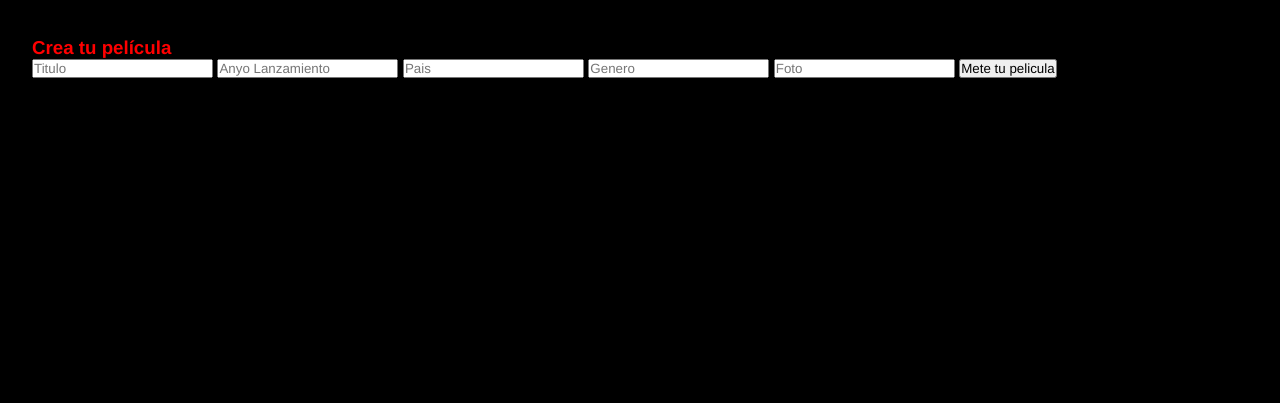
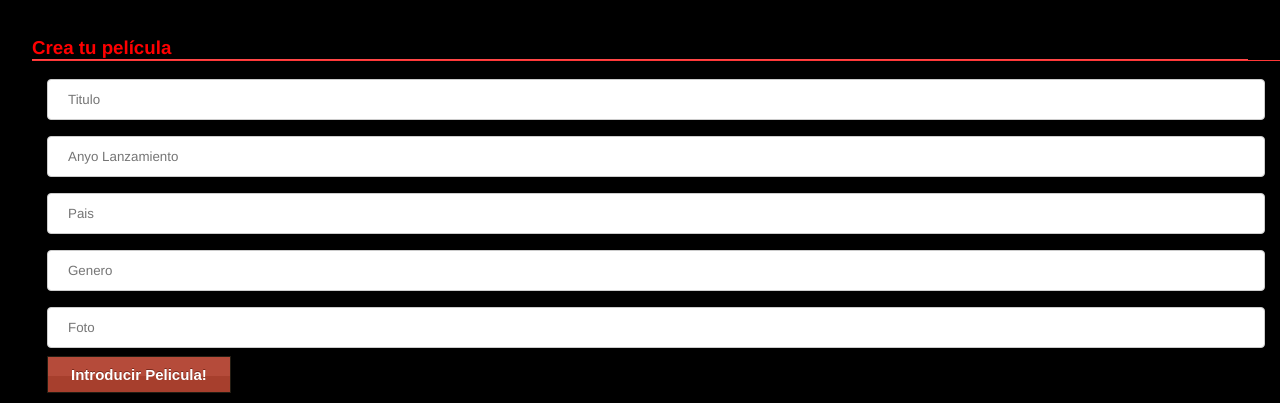
Before and after one commit to jhurtado96/miniProjectIMDB, a plain HTML site: page index.html in a window 1280 px wide. Shown: the part 719-1122 px from the top of the page. Before the commit the page ends 800 px from the top, so only its background shows below. Drawn offline with nearby package versions, Linux system fonts and the light colour scheme.

Commit message:
endedCommit

```diff
--- a/css/styles.css
+++ b/css/styles.css
@@ -73,7 +73,7 @@ form{
 	position: absolute;
 	padding:10px 15px;
 	display: flex;
-	right: -100px;
+
 }
 form #submit{
 	display: none;
@@ -237,3 +237,37 @@ footer div p{
 	padding: 10px 15px;
 	text-align: justify;
 }
+
+
+
+.myButton {
+	box-shadow:inset 0px 34px 0px -15px #b54b3a;
+	background-color:#a73f2d;
+	border:1px solid #241d13;
+	display:inline-block;
+	cursor:pointer;
+	color:#ffffff;
+	font-family:Arial;
+	font-size:15px;
+	font-weight:bold;
+	padding:9px 23px;
+	text-decoration:none;
+	text-shadow:0px -1px 0px #7a2a1d;
+}
+.myButton:hover {
+	background-color:#b34332;
+}
+.myButton:active {
+	position:relative;
+	top:1px;
+}
+
+input[type=text], select {
+	width: 100%;
+	padding: 12px 20px;
+	margin: 8px 0;
+	display: inline-block;
+	border: 1px solid #ccc;
+	border-radius: 4px;
+	box-sizing: border-box;
+  }
--- a/index.html
+++ b/index.html
@@ -12,7 +12,7 @@
 <body>
     <header>
 		<nav>
-		<div class="logo"><a href="/"><img src="" alt="">GoldenCinema.io</a></div>
+		<div class="logo"><a href="/"><img src="" alt="">HURTFLIX</a></div>
 			<ul>
 				<li><a href="/"><i class="fa fa-home" aria-hidden="true"></i> Inicio</a></li>
 				<li><a href="#">Categorias</a>
@@ -85,13 +85,17 @@
 		</div>
 	</div>
 	<section id=ocultar><h1 style="color: red;">Crea tu película</h1></section>
+	<footer>
 	<section id="ocultar">
+		<form style="display: inline-block;">
 		<input id="tit" type="text" placeholder="Titulo">
 		<input id="ano" type="text" placeholder="Anyo Lanzamiento">
 		<input id="pais" type="text" placeholder="Pais">
 		<input id="gen" type="text" placeholder="Genero">
 		<input id="imagencita" type="text" placeholder="Foto">
-		<button type="button" id="meterPeli">Mete tu pelicula</button>
+		<a class="myButton" type="button" onclick="mostrarLanuevaPelicula()" id="meterPeli">Introducir Pelicula!</a>
+		</form>
+</footer>
 	</section>
 
 
--- a/jqueryIMDB.js
+++ b/jqueryIMDB.js
@@ -118,7 +118,7 @@ var Movie = /** @class */ (function () {
     };
 
     Movie.prototype.stringDatosPelicula = function () {
-        let datosPeli ="- "+ this.nationality + "<br>" + "- "+ this.plataform + "<br>" + "- "+ this.releaseYear
+        let datosPeli ="- "+ this.nationality + "<br>" + "- "+ this.genre + "<br>" + "- "+ this.releaseYear
         return datosPeli
     }
 
@@ -273,13 +273,7 @@ var writer1 = new Professional("Stephen King", 53, "Masculino", 98, 1.93, "Pelir
 var producer1 = new Professional("John Steward", 53, "Masculino", 75, 1.73, "Pelirrojo", "Verde", "Amarillo", false, "Espanyol", 0, "productor");
 var actor1Movie1 = new Professional("Tim Robbins", 62, "Masculino", 70, 1.75, "Castanyo", "Verde", "Blanco", false, "estadounidense", 3, "actor");
 var actor2Movie1 = new Professional("Morgan Freeman", 83, "Masculino", 81, 1.90, "Gris", "Marron", "Negro", false, "Estadounidense", 1, "actor");
-//Metodo mostrar propiedades de professional
-director1.mostrarDatos();
-distributor1.mostrarDatos();
-writer1.mostrarDatos();
-producer1.mostrarDatos();
-actor1Movie1.mostrarDatos();
-actor2Movie1.mostrarDatos();
+
 //Profesionales movie2
 var director2 = new Professional("Anthony Russo", 43, "Masculino", 78, 1.83, "Moreno", "Verde", "Blanco", false, "Estadounidense", 2, "Director");
 var distributor2 = new Professional("Rose Evans", 43, "Femenino", 64, 1.55, "Pelirroja", "Marron", "Negra", true, "Estadounidense", 0, "distribuidor");
@@ -287,13 +281,7 @@ var writer2 = new Professional("Christopher Markus", 48, "Masculino", 76, 1.77,
 var producer2 = new Professional("Trench Ruffalo", 73, "Masculino", 70, 1.73, "rubio", "Verde", "Amarillo", false, "Ingles", 3, "productor");
 var actor1Movie2 = new Professional("Robert Downey Jr", 55, "Masculino", 71, 1.73, "Moreno", "Marron", "Blanco", false, "Estadounidense", 0, "actor");
 var actor2Movie2 = new Professional("Chris Evans", 39, "Masculino", 82, 1.91, "Rubio", "Azul", "Blanco", false, "Estadounidense", 0, "actor");
-// Metodo mostrar propiedades de professional
-director2.mostrarDatos();
-distributor2.mostrarDatos();
-writer2.mostrarDatos();
-producer2.mostrarDatos();
-actor1Movie2.mostrarDatos();
-actor2Movie2.mostrarDatos();
+
 //Movie 1
 var movie1 = new Movie("Cadena Perpetua", 1994, "EEUU", "drama", "https://online.tucineclasico.es/wp-content/uploads/2020/08/dc1fX265fZIIY5Hab8I7CdETyJy-200x300.jpg");
 var actors1 = [actor1Movie1, actor2Movie1];
@@ -303,7 +291,7 @@ var movie3 = new Movie("Origen", 2016, "Californa", "Ficcion","https://libreriad
 var movie4 = new Movie("Seven", 2002, "Washington", "accion","https://filmdiario.files.wordpress.com/2016/04/11166782_800.jpg?w=200&h=300");
 var movie5 = new Movie("Malditos Bastardos", 2001, "Francia", "accion","https://pelis28.net/wp-content/uploads/2020/02/dqu7nUtKTLdpM7DaJvD4zcSXhn1-200x300.jpg");
 var movie6 = new Movie("Harry Potter", 2005, "England", "fantastica","http://blogs.colgate.edu/bookstore/files/2016/07/harry-potter-and-the-prisoner-of-azkaban.11669-200x300.jpg");
-
+var movie7 = new Movie
 //Profesionales Movie2
 var actors2 = [actor1Movie2, actor2Movie2];
 //Metodos set movie 1
@@ -318,7 +306,7 @@ movie1.setPlataform("Netflix");
 movie1.setNationality("EEUU y Canada");
 movie1.setLanguaje("ingles");
 movie1.setMainCharacterName("Andrew Dufresne");
-movie1.mostrarDatosPeliculas();
+// movie1.mostrarDatosPeliculas();
 //Metodos set movie 2
 movie2.setActors(actors2);
 movie2.setWriter(writer2);
@@ -331,23 +319,15 @@ movie2.setPlataform("Disney");
 movie2.setNationality("EEUU");
 movie2.setLanguaje("ingles");
 movie2.setMainCharacterName("Tony Stark");
-movie2.mostrarDatosPeliculas();
-//
-
-
-//Instanciación del objeto Imdb
-var arrPelis = [movie1, movie2,movie3,movie4,movie5,movie6];
-// var imdb = new Imdb(arrPelis);
-
-// imdb.mostrarIMBD();
-
-
-let str = ""
 
 
 
 
+var arrPelis = [movie1, movie2,movie3,movie4,movie5,movie6];
+
+let str = ""
 $(document).ready(function () {
+
     for(let i = 0;i<arrPelis.length;i++){
         str = '<div class="image-poster">'+
         '<div class="movie-image" ><img id="imagenPelicula" src="'+arrPelis[i].getFoto()+'" alt="" class="zoom">'+
@@ -363,14 +343,32 @@ let str = ""
 
 });
 
-let datos = ""
-        function meterPeli(){
-            let titulito= $("#tit").val
-            let anyito=""
-            let genero=""
-            let pais=""
-            let foto=""
 
 
+function mostrarLanuevaPelicula(){
+    let titulito= $("#tit").val()
+        let anyito=$("#ano").val()
+        let genero=$("#gen").val()
+        let pais=$("#pais").val()
+        let foto=$("#imagencita").val()
+    let peliculaNueva = new Movie(titulito,anyito,genero,pais,foto)
+        arrPelis.push(peliculaNueva)
+        console.log(arrPelis)
+    let str2 =""
+    $(document).ready(function () {
 
+
+            str2 = '<div class="image-poster">'+
+            '<div class="movie-image" ><img id="imagenPelicula" src="'+peliculaNueva.getFoto()+'" alt="" class="zoom">'+
+            '<div class="movie-info">'+
+            '<h2 id="titulo" class="movie-title">'+peliculaNueva.getTitle()+'</h2>'+
+            '<p id="datosPelicula" class="movie-sinopsis">'+peliculaNueva.stringDatosPelicula()+'</p><div class="links"><a id="mostrarActores"  class="watch" href="ver" >Ver</a>'+
+                    '<a class="down" href="down" >Descargar</a>'+
+                '</div></div></div></div>'
+
+
+        $("#cartasPeliculas").append(str2)
         }
+
+    );
+}
```
Lines whose indentation alone changed are shown as unchanged.
